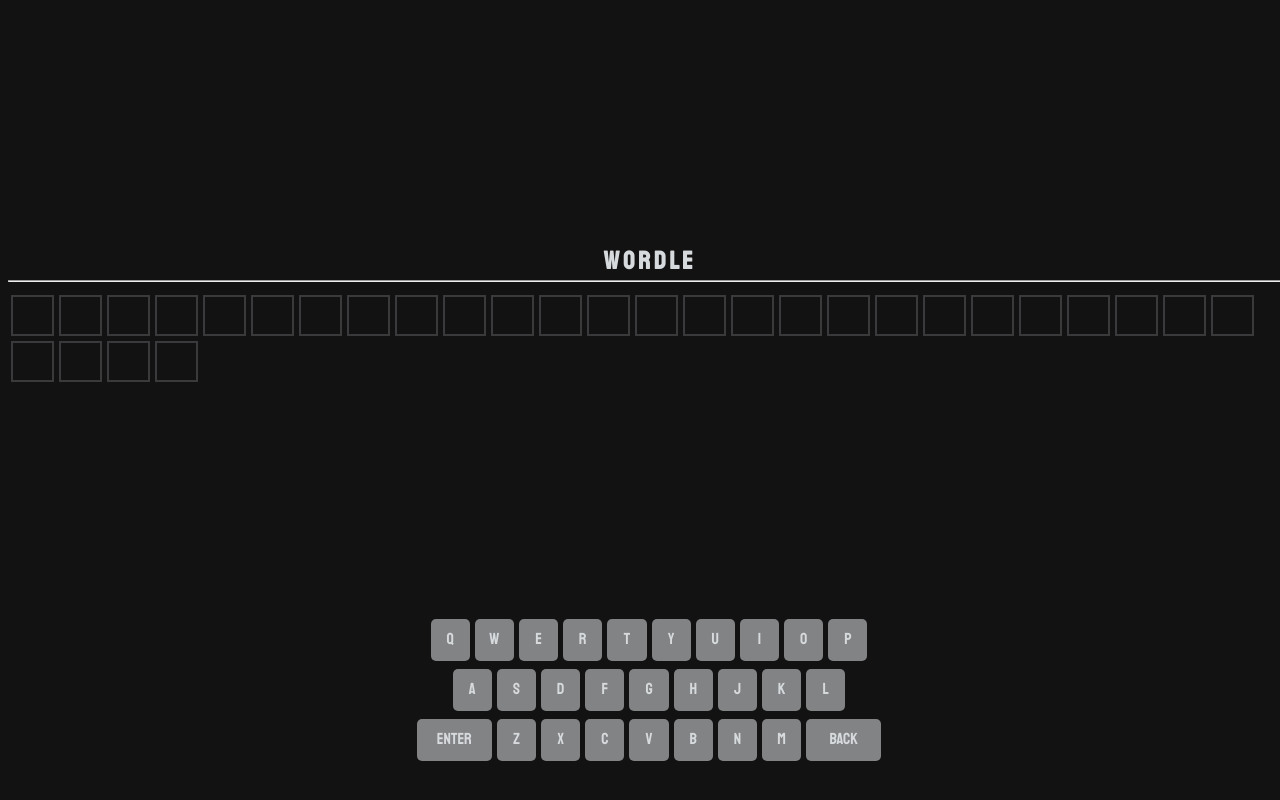
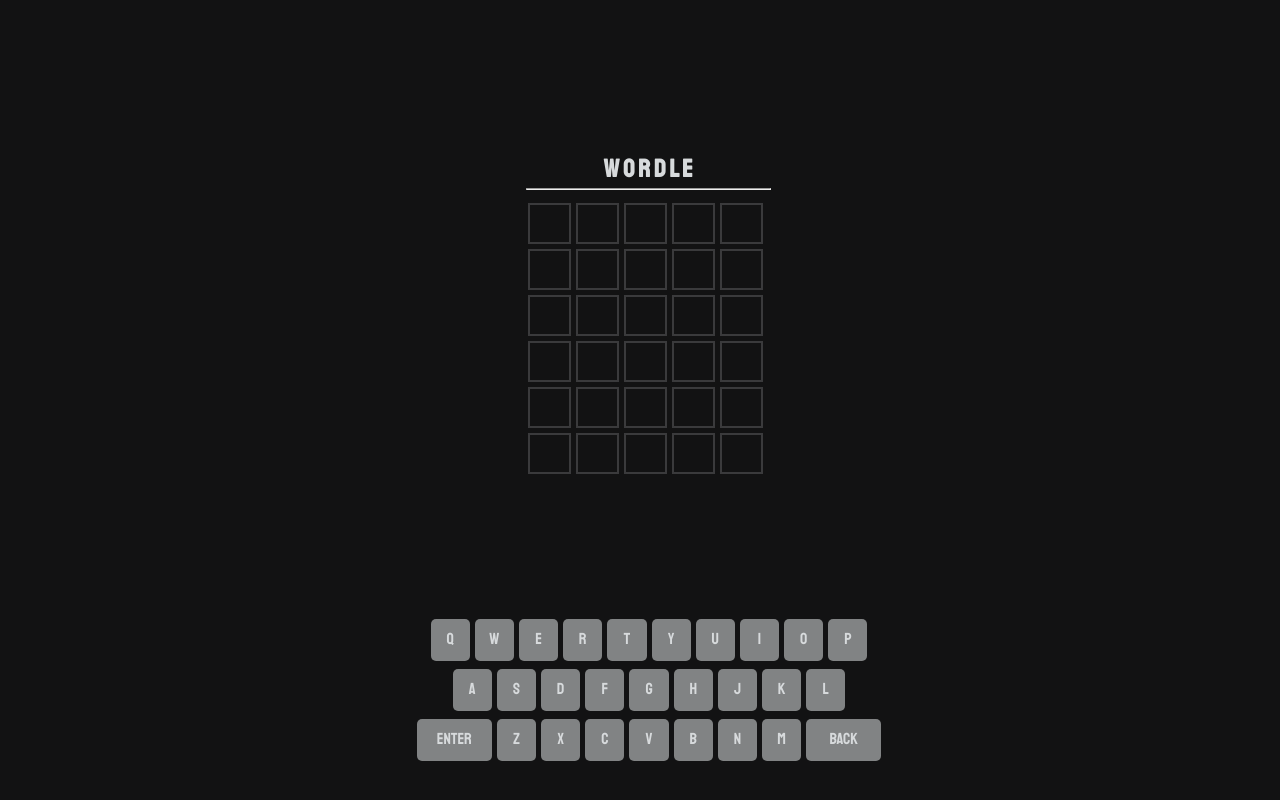
Before and after one commit to ethanshealey/wordle, a React (Create React App) app: page / in a window 1280 px wide. Shown: the top 800 px of the page. Built offline with nearby package versions, Linux system fonts and the light colour scheme.

Commit message:
fixing double message on win

```diff
--- a/src/App.js
+++ b/src/App.js
@@ -66,7 +66,7 @@
       alert('you won!')
       const inputs = [].slice.call(document.getElementsByTagName('input')).forEach(ele => ele.disabled = true)
     }
-    if(document.getElementById('54').value !== "") {
+    else if(document.getElementById('54').value !== "") {
       alert(`Game over! The word was ${word}`)
     }
   }
--- a/src/index.css
+++ b/src/index.css
@@ -61,6 +61,7 @@
   border: 2.5px solid #565758;
 }
 .wordle-wrapper {
+  width: 19%;
   min-width: 245px;
   text-align: center;
   margin-top: -200px;
@@ -126,3 +127,9 @@
 .used {
   cursor: not-allowed;
 }
+@supports (-webkit-touch-callout: none) {
+  /* CSS specific to iOS devices */
+  .wordle-wrapper {
+    width: 39% !important;
+  }
+}
```
